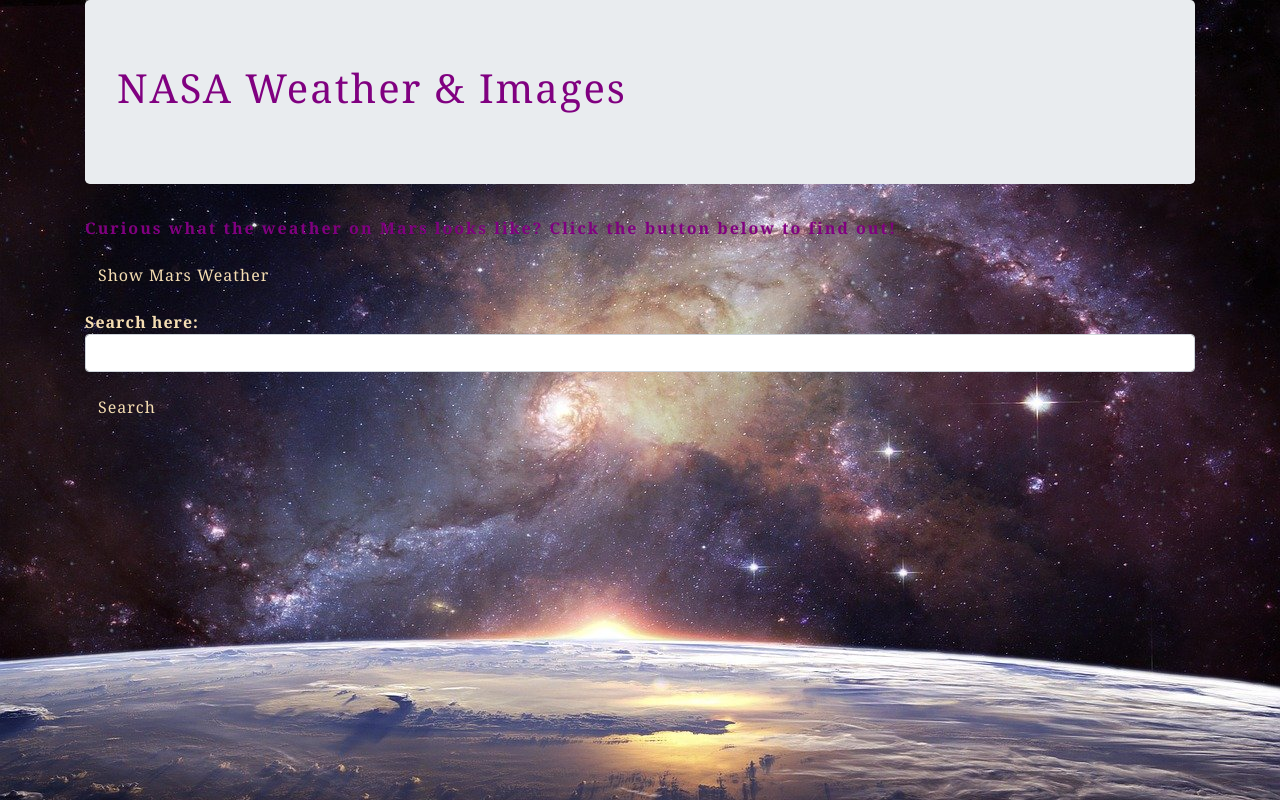
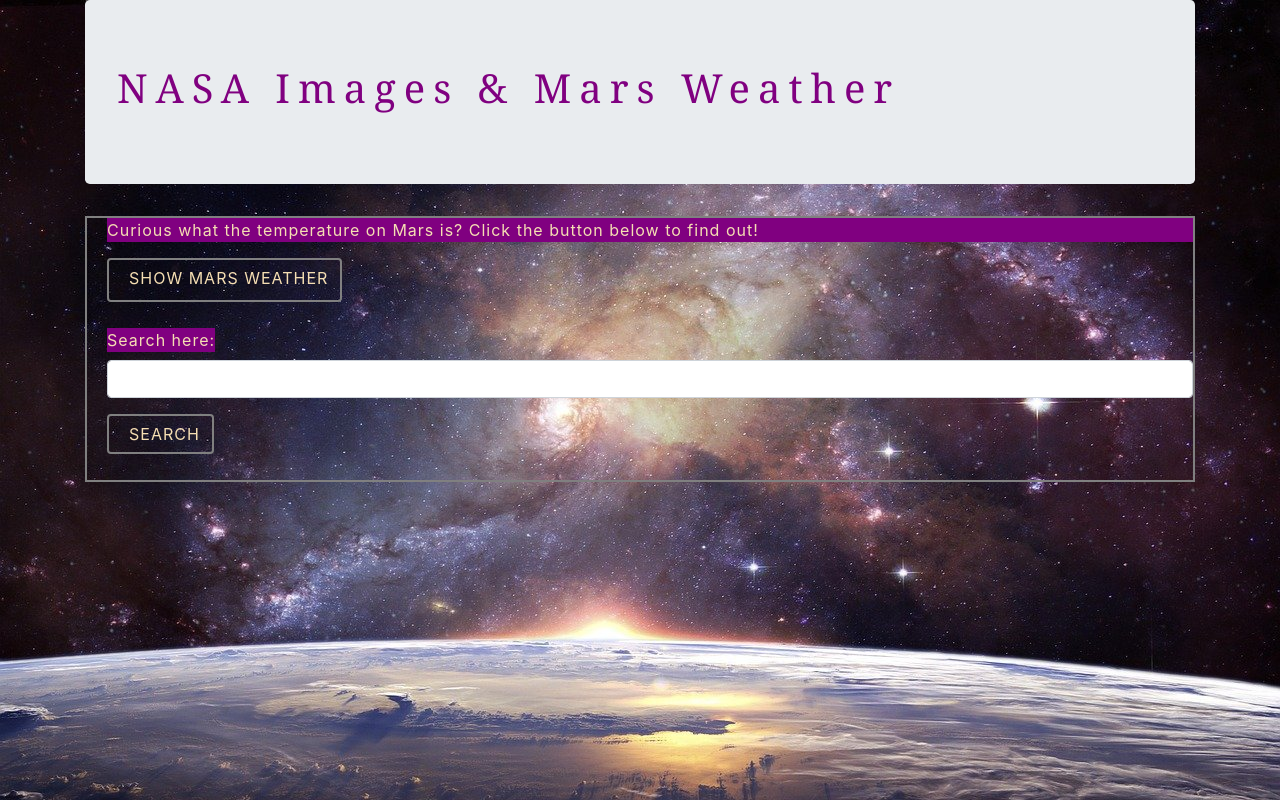
Before and after one commit to CodingMoore/nasa-project, a website built with webpack: page src/index.html in a window 1280 px wide. Built offline with nearby package versions, Linux system fonts and the light colour scheme.

Commit message:
Add page styling between styles, index, and main pages
Co-authored-by: Glen Buck <glenbuck503@gmail.com>
Co-authored-by: Randel Moore <randel.c.moore@gmail.com>

```diff
--- a/src/css/styles.css
+++ b/src/css/styles.css
@@ -1,14 +1,29 @@
 body {
   background-image: url("../../assets/images/galaxy-3608029_1280.jpg");
-  color: purple;
-  letter-spacing: 2px;
-  font-family: Georgia, "Times New Roman", Times, serif;
-  font-weight: bold;
+  letter-spacing: 8px;
 }
 
-.body-text,
+h1 {
+  color: purple;
+  font-family: Georgia, "Times New Roman", Times, serif;
+}
+#mars-styling, #search-styling {
+  background-color: purple;
+}
+
+#nasa-form,
 #search-button, #mars-weather {
   color: wheat;
   letter-spacing: 1px;
-  display: inline;
+  border: 2px solid gray;
+  box-shadow: gray;
+  padding-left: 20px;
 }
+
+#mars-output, #nasa-form, #mars-weather {
+  padding-bottom: 10px;
+}
+
+#image-display {
+  text-align: center;
+}
--- a/src/index.html
+++ b/src/index.html
@@ -6,25 +6,25 @@
   <body>
     <div class="container">
       <div class="jumbotron">
-        <h1>NASA Weather & Images</h1>
+        <h1>NASA Images & Mars Weather</h1>
       </div>
       <form id="nasa-form">
-        <div class="form-group">
-          <p>Curious what the weather on Mars looks like? Click the button below to find out!</p>
+        <div class="form-group" id="mars-styling">
+          <p>Curious what the temperature on Mars is? Click the button below to find out!</p>
         </div>
-        <button type="submit" class="btn" id="mars-weather">Show Mars Weather</button>
+        <button type="submit" class="btn" id="mars-weather">SHOW MARS WEATHER</button>
         <div id="mars-output">
           <ul></ul>
         </div>
         <div class="form-group">
-          <label for="search-term" class="body-text">Search here:</label>
+          <label for="search-term" class="body-text" id="search-styling">Search here:</label>
           <input id="search-term" class="form-control" type="text" />
         </div>
-        <button type="submit" class="btn" id="search-button">Search</button>
+        <button type="submit" class="btn" id="search-button">SEARCH</button>
+        <div id="image-display">
+          <ul></ul>
+        </div>
       </form>
-      <div id="image-display">
-        <ul></ul>
-      </div>
     </div>
   </body>
 </html>
--- a/src/main.js
+++ b/src/main.js
@@ -21,7 +21,7 @@ function outputOptions(response) {
 
 function outputMars(response) {
   if (response[698]){
-    $("#mars-output").html(`current stat is ${response[698].AT.av}`);
+    $("#mars-output").html(`Median temperature on Mars is ${response[698].AT.av} degrees.`);
   } else {
     $("#mars-output").html(`${response}`);
   }
```
